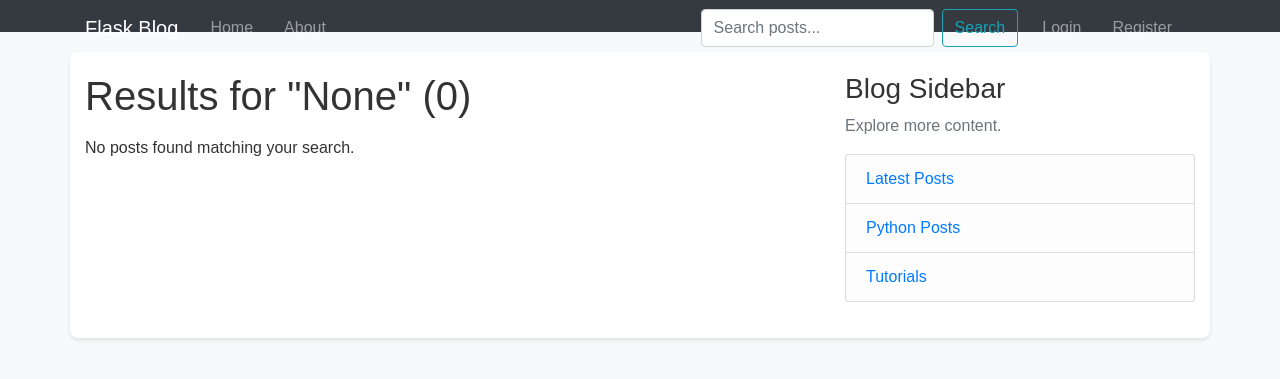
After one commit to pratiksha-2026/Blogging-platform-using-flask, a Flask app: page /search in a window 1280 px wide. The commit adds this page. Shown: the top 379 px of the page. Run offline with Flask 3, Linux system fonts and the light colour scheme; some libraries are stand-ins or nearby versions.

Commit message:
Complete Week 6: Implemented tagging system, search functionality, and sidebar filtering

```diff
--- a/flaskblog/forms.py
+++ b/flaskblog/forms.py
@@ -36,3 +36,9 @@ class PostForm(FlaskForm):
 class CommentForm(FlaskForm):
     content = TextAreaField('Comment', validators=[DataRequired()])
     submit = SubmitField('Add Comment')
+
+class PostForm(FlaskForm):
+    title = StringField('Title', validators=[DataRequired()])
+    content = TextAreaField('Content', validators=[DataRequired()])
+    tags = StringField('Tags (Comma separated)') # Add this line!
+    submit = SubmitField('Post')
--- a/flaskblog/models.py
+++ b/flaskblog/models.py
@@ -35,7 +35,7 @@ class Tag(db.Model):
 class Post(db.Model):
     id = db.Column(db.Integer, primary_key=True)
     title = db.Column(db.String(100), nullable=False)
-    date_posted = db.Column(db.DateTime, nullable=False, default=datetime.utcnow)
+    date_posted = db.Column(db.DateTime, nullable=False, default=datetime.now)
     content = db.Column(db.Text, nullable=False)
     user_id = db.Column(db.Integer, db.ForeignKey('user.id'), nullable=False)
     # Relationships
@@ -48,7 +48,7 @@ class Post(db.Model):
 class Comment(db.Model):
     id = db.Column(db.Integer, primary_key=True)
     content = db.Column(db.Text, nullable=False)
-    date_posted = db.Column(db.DateTime, nullable=False, default=datetime.utcnow)
+    date_posted = db.Column(db.DateTime, nullable=False, default=datetime.now)
     # Foreign Keys linking to User and Post
     user_id = db.Column(db.Integer, db.ForeignKey('user.id'), nullable=False)
     post_id = db.Column(db.Integer, db.ForeignKey('post.id'), nullable=False)
--- a/flaskblog/routes.py
+++ b/flaskblog/routes.py
@@ -136,3 +136,23 @@ def delete_post(post_id):
     db.session.commit()
     flash('Post deleted!', 'success')
     return redirect(url_for('home'))
+
+@app.route("/search")
+def search():
+    query = request.args.get('q') # Get the text from the 'q' input field
+    if query:
+        # Use .filter() with .contains() to search title OR content
+        posts = Post.query.filter(
+            Post.title.contains(query) | Post.content.contains(query)
+        ).all()
+    else:
+        posts = []
+
+    return render_template('search_results.html', title='Search Results', posts=posts, query=query)
+
+@app.route("/tag/<string:tag_name>")
+def tag_posts(tag_name):
+    tag = Tag.query.filter_by(name=tag_name).first_or_404()
+    # FIXED: Added .all() to convert the AppenderQuery into a list of posts
+    posts = tag.posts.all()
+    return render_template('search_results.html', title=tag.name, posts=posts, query=f"Tag: {tag_name}")
--- a/flaskblog/templates/home.html
+++ b/flaskblog/templates/home.html
@@ -12,7 +12,8 @@
 
             <div class="mb-2">
                 {% for tag in post.tags %}
-                    <span class="badge badge-info">{{ tag.name }}</span>
+                    <!-- UPDATED: Tag is now a clickable link -->
+                    <a class="badge badge-info" href="{{ url_for('tag_posts', tag_name=tag.name) }}">{{ tag.name }}</a>
                 {% endfor %}
             </div>
 
--- a/flaskblog/templates/layout.html
+++ b/flaskblog/templates/layout.html
@@ -24,6 +24,13 @@
               <a class="nav-item nav-link" href="{{ url_for('home') }}">Home</a>
               <a class="nav-item nav-link" href="{{ url_for('about') }}">About</a>
             </div>
+
+            <!-- SEARCH BAR -->
+            <form class="form-inline my-2 my-lg-0 mr-3" action="{{ url_for('search') }}" method="GET">
+              <input class="form-control mr-sm-2" type="search" name="q" placeholder="Search posts..." aria-label="Search">
+              <button class="btn btn-outline-info my-2 my-sm-0" type="submit">Search</button>
+            </form>
+
             <div class="navbar-nav">
               {% if current_user.is_authenticated %}
                 <a class="nav-item nav-link" href="{{ url_for('new_post') }}">New Post</a>
@@ -58,9 +65,16 @@
             <h3>Blog Sidebar</h3>
             <p class='text-muted'>Explore more content.
               <ul class="list-group">
-                <li class="list-group-item list-group-item-light">Latest Posts</li>
-                <li class="list-group-item list-group-item-light">Categories</li>
-                <li class="list-group-item list-group-item-light">Trending Tags</li>
+                <!-- FIXED: Wrapped Latest Posts in an anchor tag linking to the home route -->
+                <li class="list-group-item list-group-item-light">
+                    <a href="{{ url_for('home') }}">Latest Posts</a>
+                </li>
+                <li class="list-group-item list-group-item-light">
+                    <a href="{{ url_for('tag_posts', tag_name='Python') }}">Python Posts</a>
+                </li>
+                <li class="list-group-item list-group-item-light">
+                    <a href="{{ url_for('tag_posts', tag_name='Tutorial') }}">Tutorials</a>
+                </li>
               </ul>
             </p>
           </div>
--- a/flaskblog/templates/post.html
+++ b/flaskblog/templates/post.html
@@ -16,7 +16,8 @@
 
       <div class="mb-3">
           {% for tag in post.tags %}
-              <span class="badge badge-info">{{ tag.name }}</span>
+              <!-- UPDATED: Tag is now a clickable link -->
+              <a class="badge badge-info" href="{{ url_for('tag_posts', tag_name=tag.name) }}">{{ tag.name }}</a>
           {% endfor %}
       </div>
 
@@ -26,6 +27,7 @@
     </div>
   </article>
 
+  <!-- Comments Section Remains the Same -->
   <div class="content-section">
     <h3>Comments ({{ post.comments|length }})</h3>
     <hr>
@@ -72,6 +74,7 @@
     {% endif %}
   </div>
 
+  <!-- Delete Modal Remains the Same -->
   <div class="modal fade" id="deleteModal" tabindex="-1" role="dialog" aria-labelledby="deleteModalLabel" aria-hidden="true">
     <div class="modal-dialog" role="document">
       <div class="modal-content">
--- /dev/null
+++ b/flaskblog/templates/search_results.html
@@ -0,0 +1,18 @@
+{% extends "layout.html" %}
+{% block content %}
+    <h1 class="mb-3">Results for "{{ query }}" ({{ posts|length }})</h1>
+    {% for post in posts %}
+        <article class="media content-section">
+          <div class="media-body">
+            <div class="article-metadata">
+              <a class="mr-2" href="#">{{ post.author.username }}</a>
+              <small class="text-muted">{{ post.date_posted.strftime('%Y-%m-%d') }}</small>
+            </div>
+            <h2><a class="article-title" href="{{ url_for('post', post_id=post.id) }}">{{ post.title }}</a></h2>
+            <p class="article-content">{{ post.content|safe }}</p>
+          </div>
+        </article>
+    {% else %}
+        <p>No posts found matching your search.</p>
+    {% endfor %}
+{% endblock content %}
```
Also changed, not shown: flaskblog/templates/create_post.html (+19 -0 lines), instance/site.db, 1 other file.
